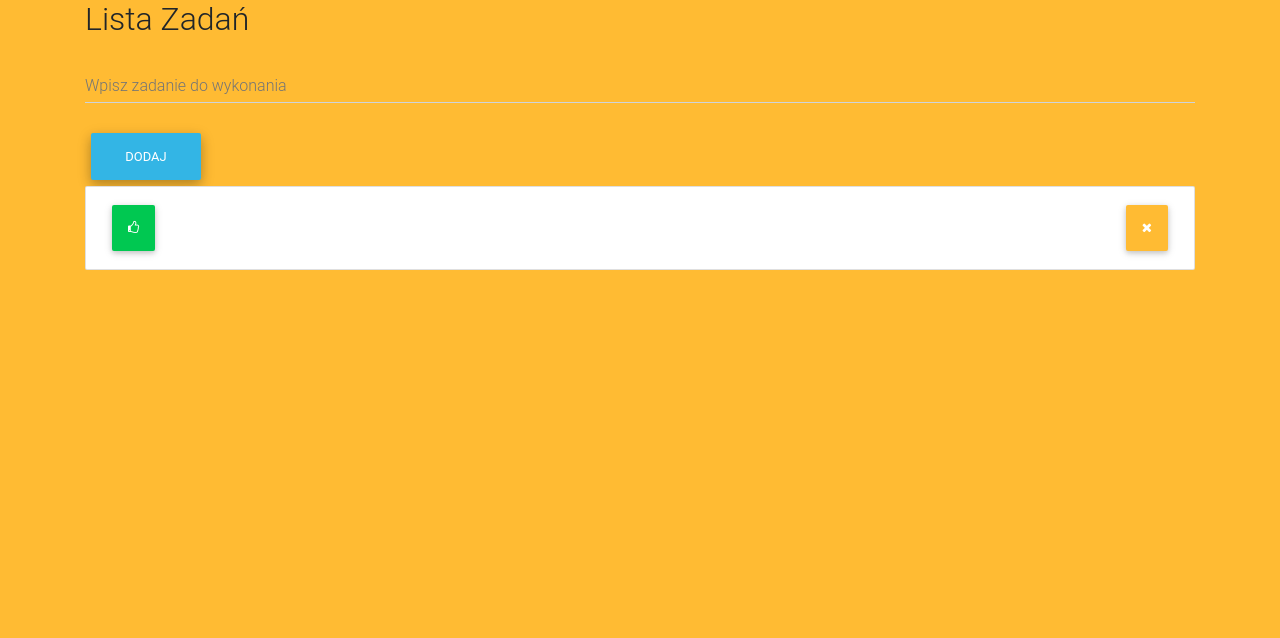
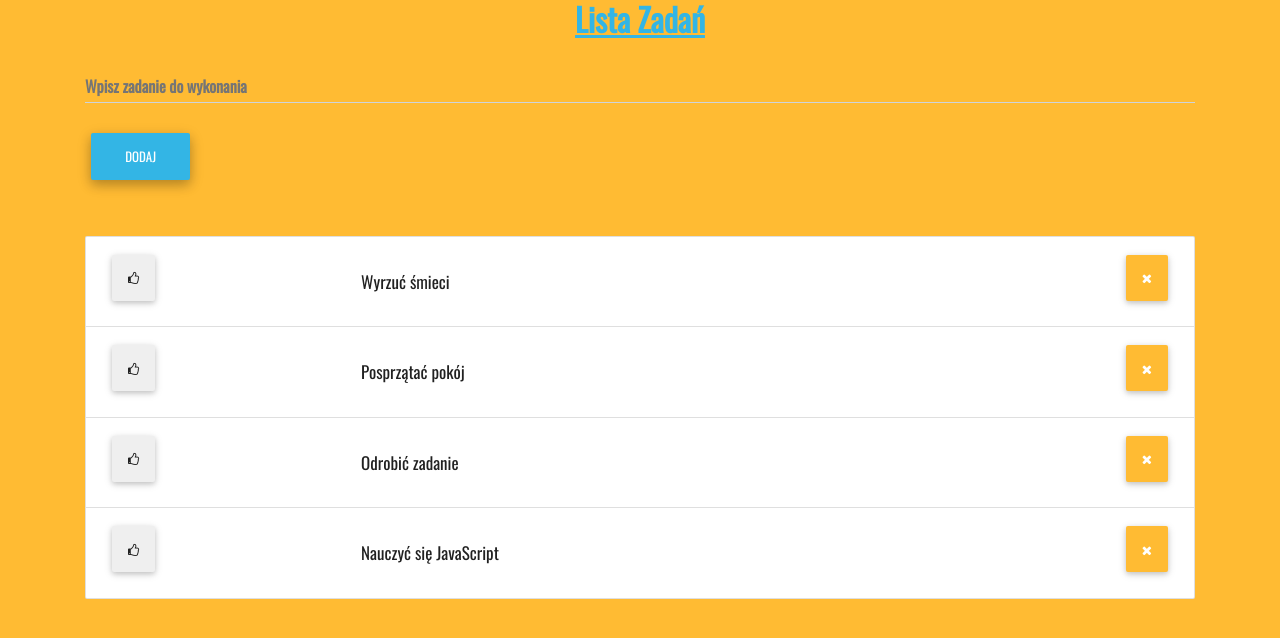
Before and after one commit to Vuzeta/ToDoList, a plain HTML site: page index.html in a window 1280 px wide. Both pictures are taken after a click on the button "DODAJ". Drawn offline with nearby package versions, Linux system fonts and the light colour scheme.

Commit message:
final
final project

```diff
--- a/app.js
+++ /dev/null
@@ -1,35 +0,0 @@
-const add = document.getElementById("newAdd");
-const remove = document.getElementById("removeItem");
-const done = document.getElementById("doneTask");
-
-add.addEventListener("click", function () {
-    let task = document.getElementById("form1").value;
-    let ul = document.getElementById("taskList");
-    let li = document.createElement("li");
-    let buttonAdd = document.createElement("button");
-    let buttonRemove = document.createElement("button");
-    let iconHand = document.createElement("i");
-    let iconRemove = document.createElement("i");
-    //PRZYCISK DODAWANAIA
-    buttonAdd.classList.add("btn","btn-success", "px-3");
-    buttonAdd.id = "doneTask";
-    //PRZYCISK USUWANIA
-    buttonRemove.classList.add("btn","btn-warning", "px-3");
-    buttonRemove.id = "removeItem";
-    // IKONA RĘKI
-    iconHand.classList.add("fa", "fa-thumbs-o-up");
-    iconHand.setAttribute("aria-hidden", "true");
-    // IKONA X
-    iconRemove.classList.add("fa", "fa-remove");
-    iconRemove.setAttribute("aria-hidden", "true");
-    // TWORZENIE DZIEDZICZENIA
-    ul.appendChild(li);
-
-    li.classList.add("list-group-item");
-    li.innerHTML = `<p>${task}</p>`;
-    li.prepend(buttonAdd);
-    li.appendChild(buttonRemove);
-
-    buttonAdd.appendChild(iconHand);
-    buttonRemove.appendChild(iconRemove);
-})
--- a/index.html
+++ b/index.html
@@ -1,22 +1,19 @@
 <!DOCTYPE html>
 <html lang="pl">
-
 <head>
     <meta charset="utf-8">
     <meta name="viewport" content="width=device-width, initial-scale=1.0">
-    <!-- Font Awesome -->
     <link rel="stylesheet" href="https://maxcdn.bootstrapcdn.com/font-awesome/4.7.0/css/font-awesome.min.css">
-    <!-- Bootstrap core CSS -->
     <link href="https://cdnjs.cloudflare.com/ajax/libs/twitter-bootstrap/4.0.0/css/bootstrap.min.css" rel="stylesheet">
-    <!-- Material Design Bootstrap -->
     <link href="https://cdnjs.cloudflare.com/ajax/libs/mdbootstrap/4.5.0/css/mdb.min.css" rel="stylesheet">
+    <link href="https://fonts.googleapis.com/css?family=Oswald" rel="stylesheet">
     <link rel="stylesheet" href="style.css">
-    <title>Lista zadań</title>
+    <title>ToDo List</title>
 </head>
-
+<!--BODY-->
 <body class="bg-warning">
     <div class="container">
-        <h2>Lista Zadań</h2>
+        <h2 class="text-info">Lista Zadań</h2>
         <div class="md-form">
             <input type="text" id="form1" class="form-control">
             <label for="form1">Wpisz zadanie do wykonania</label>
@@ -25,25 +22,15 @@
         <ul class="list-group" id="taskList">
         </ul>
     </div>
-
-
-
-
-
-
-
-
-
-
-    <!-- JQuery -->
+<!--SCRIPTS-->
     <script type="text/javascript" src="https://cdnjs.cloudflare.com/ajax/libs/jquery/3.2.1/jquery.min.js"></script>
-    <!-- Bootstrap tooltips -->
     <script type="text/javascript" src="https://cdnjs.cloudflare.com/ajax/libs/popper.js/1.13.0/umd/popper.min.js"></script>
-    <!-- Bootstrap core JavaScript -->
     <script type="text/javascript" src="https://cdnjs.cloudflare.com/ajax/libs/twitter-bootstrap/4.0.0/js/bootstrap.min.js"></script>
-    <!-- MDB core JavaScript -->
     <script type="text/javascript" src="https://cdnjs.cloudflare.com/ajax/libs/mdbootstrap/4.5.0/js/mdb.min.js"></script>
-    <script src="app.js"></script>
+    <script src="js/app.js"></script>
+    <script src="js/modules/tasks.js"></script>
+    <script src="js/modules/new-task.js"></script>
+    <script src="js/modules/tasks-list.js"></script>
 </body>
 
 </html>
--- /dev/null
+++ b/js/app.js
@@ -0,0 +1,9 @@
+// Variables
+var taskContainer = document.querySelector("#taskList");
+var newTask = document.querySelector('#form1');
+var addButton = document.querySelector("#newAdd");
+//DOM Loaded
+document.addEventListener('DOMContentLoaded', function () {
+    bindAddTaskEvents();
+    showTasks();
+})
--- /dev/null
+++ b/js/modules/new-task.js
@@ -0,0 +1,30 @@
+function addNewTask(title) {
+    var taskLi = document.createElement("li");
+    taskLi.classList.add("list-group-item");
+    taskLi.innerHTML = prepareTaskHTML(title);
+    // Events - success and remove
+    var BtnSuccess = taskLi.querySelector(".toogle-complete-btn");
+    var BtnRemove = taskLi.querySelector(".delete-task-btn");
+    BtnSuccess.addEventListener("click", function () {
+        taskComplete(this);
+    });
+    BtnRemove.addEventListener("click", function () {
+        taskRemove(this);
+    });
+    //Add Task in List
+    taskContainer.appendChild(taskLi);
+};
+//Adds the rest of the code
+function prepareTaskHTML(title) {
+    return '<button class="btn px-3 toogle-complete-btn"><i class="fa fa-thumbs-o-up text-dark" aria-hidden="true"></i></button>' +
+        '<p class="text-dark">' + title + '</p>' +
+        '<button class="btn btn-warning px-3 delete-task-btn"><i class="fa fa-remove" aria-hidden="true"></i></button></li>'
+};
+// Add new task
+function bindAddTaskEvents() {
+    addButton.addEventListener("click", function () {
+        if (newTask.value.length) {
+            addNewTask(newTask.value);
+        };
+    });
+};
--- /dev/null
+++ b/js/modules/tasks-list.js
@@ -0,0 +1,15 @@
+//Show task
+function showTasks() {
+    tasks.forEach(title => {
+        addNewTask(title);
+    });
+}
+// Success Task
+function taskComplete(task) {
+    task.classList.toggle('btn-success');
+}
+// Remove task
+function taskRemove(task) {
+    var liToDelete = task.closest('li');
+    taskContainer.removeChild(liToDelete);
+}
--- /dev/null
+++ b/js/modules/tasks.js
@@ -0,0 +1,6 @@
+var tasks = [
+    'Wyrzuć śmieci',
+    'Posprzątać pokój',
+    'Odrobić zadanie',
+    'Nauczyć się JavaScript'
+];
--- a/style.css
+++ b/style.css
@@ -1,16 +1,27 @@
 * {
     box-sizing: border-box;
+    font-family: 'Oswald', sans-serif;
 }
-
-#doneTask {
+h2 {
+    text-align: center;
+    font-weight: bold;
+    text-decoration: underline;
+}
+label {
+    font-weight: bold;
+}
+ul {
+    margin-top: 50px;
+}
+.toogle-complete-btn {
     float: left;
 }
 
-#removeItem {
+.delete-task-btn {
     float:right;
 }
-
 p {
     display: inline-block;
     margin: 20px auto 20px 200px;
+    font-size: 17px;
 }
```
